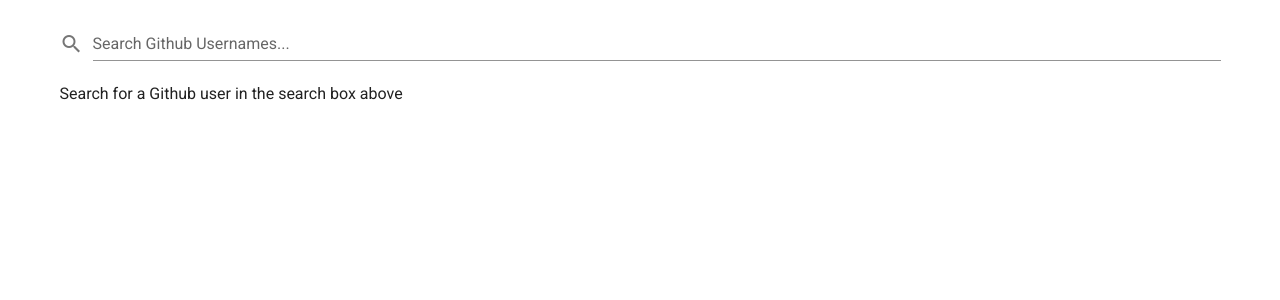
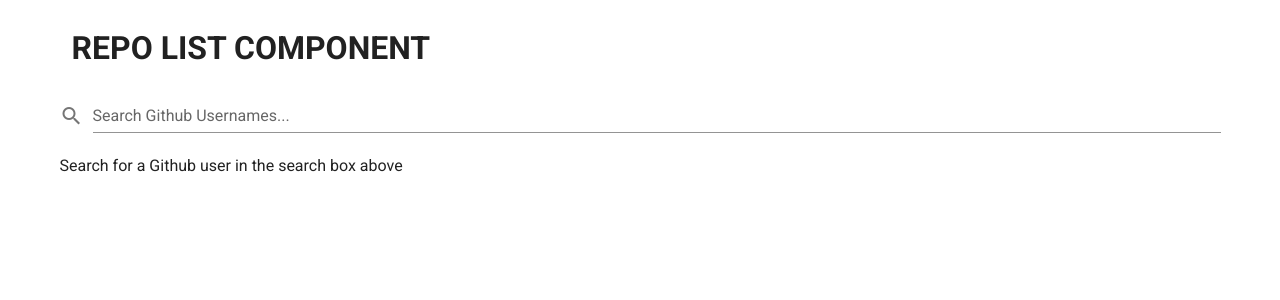
Before and after one commit to KG700/search-github-vue, a Vue app: page / in a window 1280 px wide. Shown: the top 300 px of the page. Built offline with nearby package versions, Linux system fonts and the light colour scheme.

Commit message:
Created a repoList component

```diff
--- /dev/null
+++ b/src/components/repoList.vue
@@ -0,0 +1,25 @@
+<template>
+  <v-container>
+      <h1>REPO LIST COMPONENT</h1>
+  </v-container>
+</template>
+
+
+
+<script lang="ts">
+import Vue from "vue";
+// import axios, { AxiosStatic } from "axios";
+
+// Vue.prototype.$axios = axios;
+
+// declare module "vue/types/vue" {
+//   interface Vue {
+//     $axios: AxiosStatic;
+//   }
+// }
+
+export default Vue.extend({
+  name: "repoList",
+
+});
+</script>
--- a/src/components/searchGithub.vue
+++ b/src/components/searchGithub.vue
@@ -1,5 +1,6 @@
 <template>
   <v-container>
+    <repoList></repoList>
     <v-form @submit.prevent>
       <v-text-field
         v-model="username"
@@ -72,6 +73,7 @@
 <script lang="ts">
 import Vue from "vue";
 import axios, { AxiosStatic } from "axios";
+import repoList from "@/components/repoList.vue";
 
 Vue.prototype.$axios = axios;
 
@@ -83,6 +85,9 @@ declare module "vue/types/vue" {
 
 export default Vue.extend({
   name: "searchGithub",
+    components: {
+      repoList
+  },
   data() {
     return {
       username: "",
```
